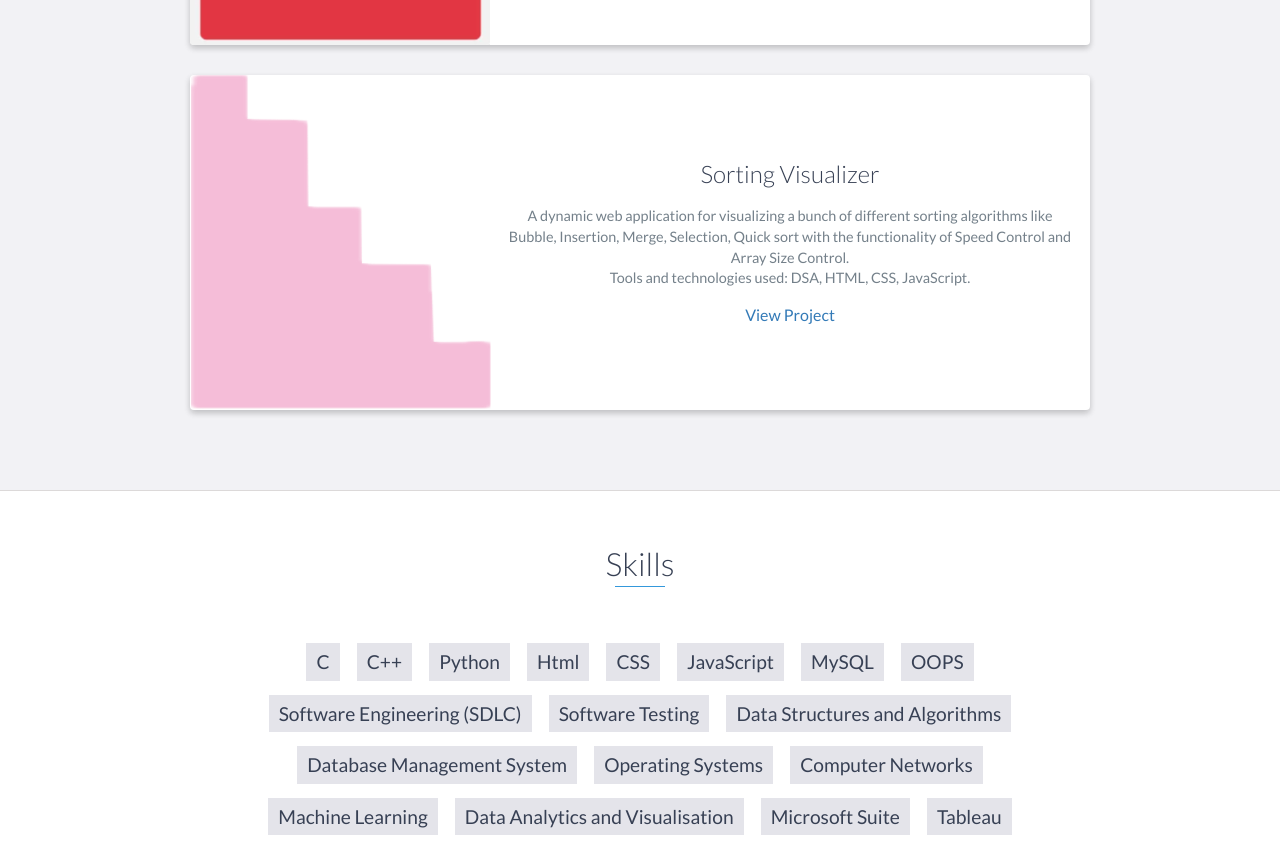
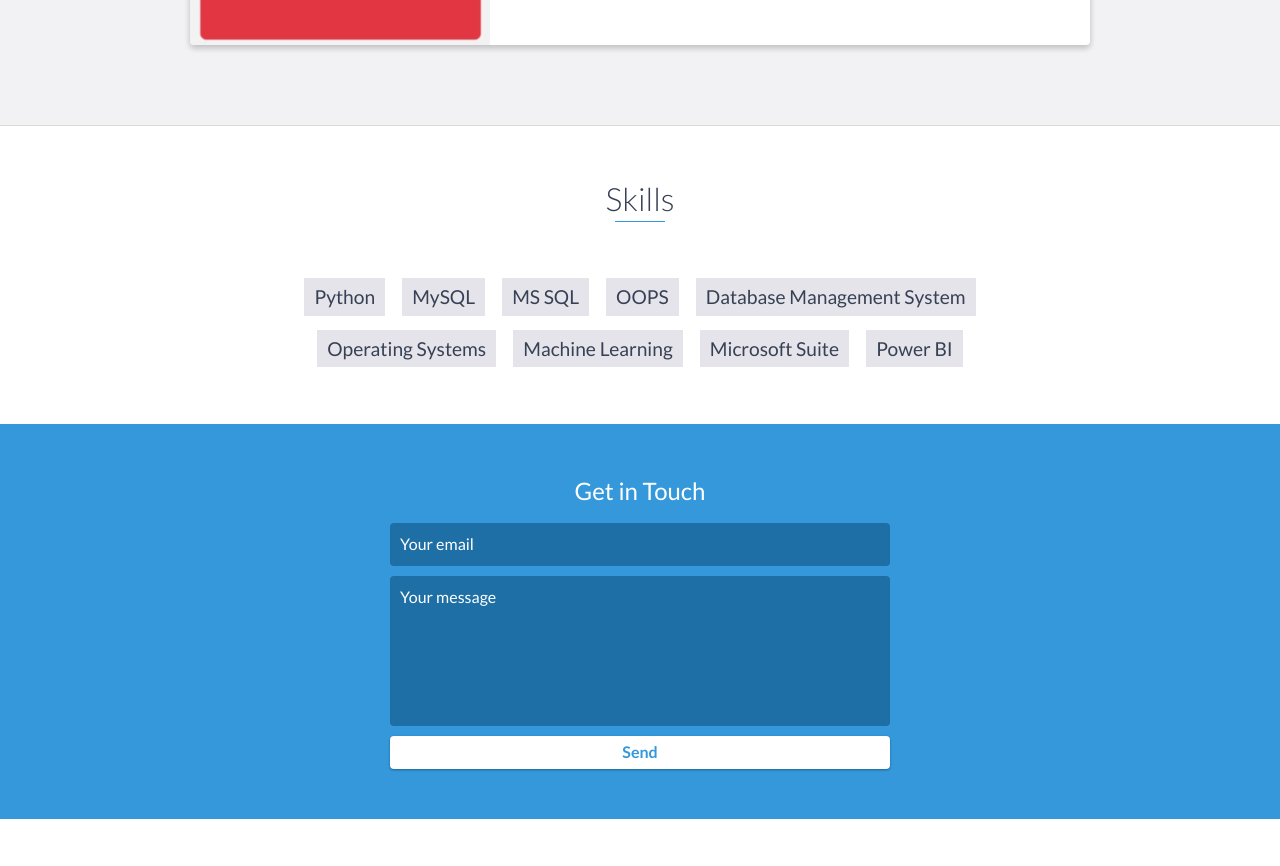
Before and after one commit to SAIKARTHIKvempati/Portfolio, a website: page index.html in a window 1280 px wide. Shown: the part 3325-4191 px from the top of the page. Drawn offline with nearby package versions, Linux system fonts and the light colour scheme.

Commit message:
Update index.html

```diff
--- a/index.html
+++ b/index.html
@@ -120,11 +120,11 @@ I cordially invite you to review my portfolio, which highlights the value I can
     <div id="education">
         <h2 class="heading">Education</h2>
         <div class="education-block">
-            <h3>SRM University AP</h3>
-            <span class="education-date">2020 - Present</span>
+            <h3>SRM University </h3>
+            <span class="education-date">2020 - 2024</span>
             <h4>Bachelor of Technology in Computer Science and Engineering</h4>
             <p>
-                CGPA: 8.56
+                CGPA: 8.62
             </p>
         </div>
         <!-- End .education-block -->
@@ -205,22 +205,6 @@ I cordially invite you to review my portfolio, which highlights the value I can
                     <!-- End .project-info -->
                 </div>
 
-                <div class="project shadow-large">
-                    <div class="project-image">
-                        <img src="Subject.png" />
-                    </div>
-                    <!-- End .project-image -->
-                    <div class="project-info">
-                        <h3>Sorting Visualizer</h3>
-                        <p>
-                            A dynamic web application for visualizing a bunch of different sorting algorithms like Bubble, Insertion, Merge,
-                            Selection, Quick sort with the functionality of Speed Control and Array Size Control.<br>
-                            Tools and technologies used: DSA, HTML, CSS, JavaScript.
-                        </p>
-                        <a href="https://github.com/SAIKARTHIKvempati/Sorting-Visualizer">View Project</a>
-                    </div>
-                    <!-- End .project-info -->
-                </div>
                 <!-- End .project -->
             </div>
         </div>
@@ -230,24 +214,15 @@ I cordially invite you to review my portfolio, which highlights the value I can
     <div id="skills">
         <h2 class="heading">Skills</h2>
         <ul>
-            <li>C</li>
-            <li>C++</li>
             <li>Python</li>
-            <li>Html</li>
-            <li>CSS</li>
-            <li>JavaScript</li>
             <li>MySQL</li>
+	    <li>MS SQL</li>
             <li>OOPS</li>
-            <li>Software Engineering (SDLC)</li>
-            <li>Software Testing</li>
-            <li>Data Structures and Algorithms</li>
             <li>Database Management System</li>
             <li>Operating Systems</li>
-            <li>Computer Networks</li>
             <li>Machine Learning</li>
-            <li>Data Analytics and Visualisation</li>
 	    <li>Microsoft Suite</li>
-	    <li>Tableau</li>
+	    <li>Power BI</li>
 
         </ul>
     </div>
```
